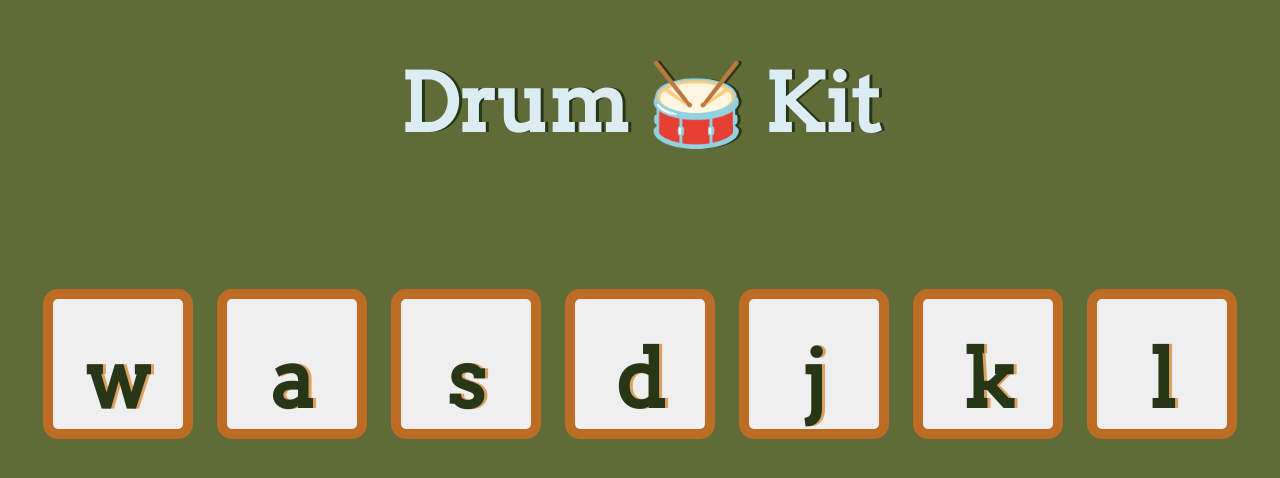
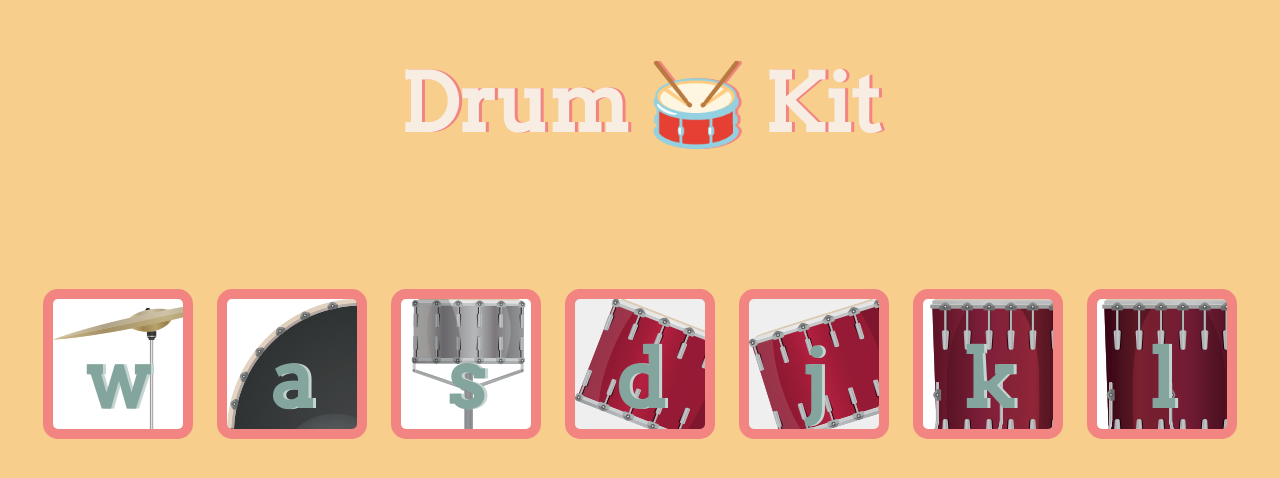
Before and after one commit to laurelirene/DrumKit, a plain HTML site: page index.html in a window 1280 px wide. Drawn offline with Linux system fonts and the light colour scheme.

Commit message:
Add files via upload
CSS updates

```diff
--- a/styles.css
+++ b/styles.css
@@ -1,39 +1,46 @@
 body {
   text-align: center;
-  background-color: #606c38;
+  background-color: #f8ce8c;
 }
 
 h1 {
   font-size: 5rem;
-  color: #dbedf3;
+  color: #f7ede2;
   font-family: "Arvo", cursive;
-  text-shadow: 3px 0 #283618;
+  text-shadow: 3px 0 #f28482;
 }
 
 footer {
-  color: #dbedf3;
+  color: #f7ede2;
   font-family: sans-serif;
 }
 
 .w {
+  background-image: url("images/crash.png");
 }
 
 .a {
+  background-image: url("images/kick.png");
 }
 
 .s {
+  background-image: url("images/snare.png");
 }
 
 .d {
+  background-image: url("images/tom1.png");
 }
 
 .j {
+  background-image: url("images/tom2.png");
 }
 
 .k {
+  background-image: url("images/tom3.png");
 }
 
 .l {
+  background-image: url("images/tom4.png");
 }
 
 .set {
@@ -46,7 +53,7 @@ footer {
 }
 
 .pressed {
-  box-shadow: 0 3px 4px 0 #dbedf3;
+  box-shadow: 0 3px 4px 0 #f7ede2;
   opacity: 0.5;
 }
 
@@ -56,13 +63,13 @@ footer {
 
 .drum {
   outline: none;
-  border: 10px solid #bc6c25;
+  border: 10px solid #f28482;
   font-size: 5rem;
   font-family: "Arvo", cursive;
   line-height: 2;
   font-weight: 900;
-  color: #283618;
-  text-shadow: 3px 0 #dda15e;
+  color: #84a59d;
+  text-shadow: 3px 0 #c4d4d0;
   border-radius: 15px;
   display: inline-block;
   width: 150px;
```
